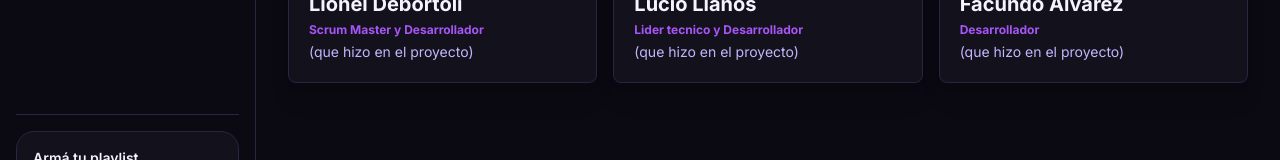
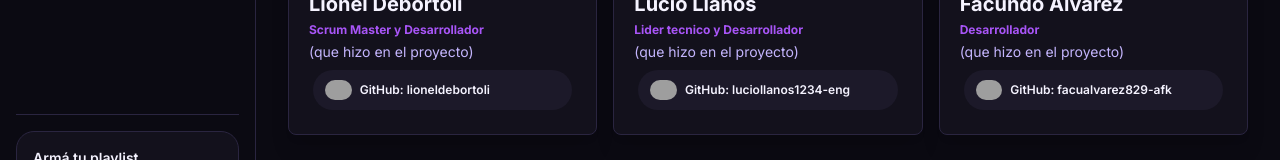
Before and after one commit to luciollanos1234-eng/sonora, a React (Vite) app: page /about in a window 1280 px wide. Shown: the part 455-615 px from the top of the page. Built offline with nearby package versions, Linux system fonts and the light colour scheme; no server answers; grey boxes are pictures that could not be loaded.

Commit message:
feat:agregar github a cada usuario en nosotros

```diff
--- a/src/pages/About.tsx
+++ b/src/pages/About.tsx
@@ -1,3 +1,5 @@
+import { Link } from "react-router-dom";
+
 const About = () => {
   return (
     <section className="px-4 pb-10 pt-20 sm:px-8 lg:pt-8">
@@ -39,6 +41,20 @@ const About = () => {
                 <p className="text-sm text-[var(--primary-text)]">
                   (que hizo en el proyecto)
                 </p>
+                <span className="chip flex items-center gap-2 rounded-full bg-[var(--surface-2)] px-3 py-1 m-1 h-10 w-auto text-xs font-semibold text-[var(--text)]  transition hover:bg-[var(--surface-3)] focus-visible:outline-2 focus-visible:outline-offset-2 focus-visible:outline-[var(--focus-color)]">
+                  <img
+                    src="https://github.com/lioneldebortoli.png"
+                    className="chip-img h-5 rounded-full"
+                    alt="github avatar"
+                  />
+                  <Link
+                    to="https://github.com/lioneldebortoli"
+                    target="_blank"
+                    rel="noopener noreferrer"
+                  >
+                    GitHub: lioneldebortoli
+                  </Link>
+                </span>
               </div>
             </div>
           </div>
@@ -59,6 +75,21 @@ const About = () => {
                 <p className="text-sm text-[var(--primary-text)]">
                   (que hizo en el proyecto)
                 </p>
+
+                <span className="chip flex items-center gap-2 rounded-full bg-[var(--surface-2)] px-3 py-1 m-1 h-10 w-auto text-xs font-semibold text-[var(--text)]  transition hover:bg-[var(--surface-3)] focus-visible:outline-2 focus-visible:outline-offset-2 focus-visible:outline-[var(--focus-color)]">
+                  <img
+                    src="https://github.com/luciollanos1234-eng.png"
+                    className="chip-img h-5 rounded-full"
+                    alt="github avatar"
+                  />
+                  <Link
+                    to="https://github.com/luciollanos1234-eng"
+                    target="_blank"
+                    rel="noopener noreferrer"
+                  >
+                    GitHub: luciollanos1234-eng
+                  </Link>
+                </span>
               </div>
             </div>
           </div>
@@ -79,6 +110,20 @@ const About = () => {
                 <p className="text-sm text-[var(--primary-text)]">
                   (que hizo en el proyecto)
                 </p>
+                <span className="chip flex items-center gap-2 rounded-full bg-[var(--surface-2)] px-3 py-1 m-1 h-10 w-auto text-xs font-semibold text-[var(--text)]  transition hover:bg-[var(--surface-3)] focus-visible:outline-2 focus-visible:outline-offset-2 focus-visible:outline-[var(--focus-color)]">
+                  <img
+                    src="https://github.com/facualvarez829-afk.png"
+                    className="chip-img h-5 rounded-full"
+                    alt="github avatar"
+                  />
+                  <Link
+                    to="https://github.com/facualvarez829-afk"
+                    target="_blank"
+                    rel="noopener noreferrer"
+                  >
+                    GitHub: facualvarez829-afk
+                  </Link>
+                </span>
               </div>
             </div>
           </div>
```
